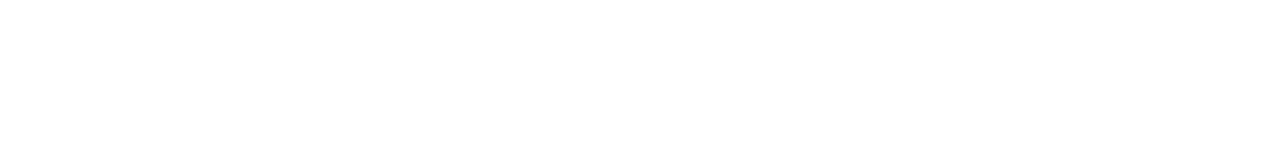
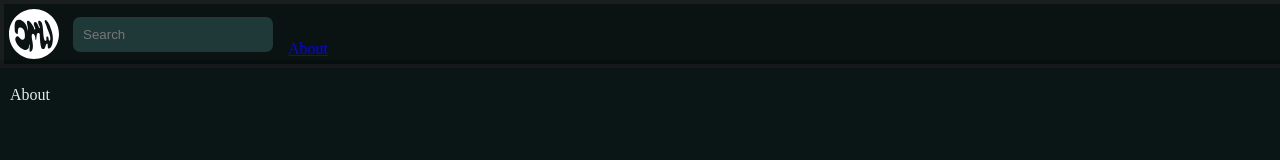
Before and after one commit to MicahMaphet/DigitalMeleeWare, a plain HTML site: page About/index.html in a window 1280 px wide. Shown: the top 160 px of the page. Drawn offline with Linux system fonts and the light colour scheme.

Commit message:
More file organization

```diff
--- a/About/index.html
+++ b/About/index.html
@@ -3,11 +3,19 @@
 <html lang="en">
 <head>
     <link rel="icon" type="image/x-icon" href="../images/logo.svg">
-    <link rel="stylesheet" type="text/css" href="style.css" media="screen">
+    <link rel="stylesheet" type="text/css" href="../NavBar/style.css" media="screen">
     <title>Digital MeleeWare</title>
 
 </head>
 <body>
+    <div id="NavBar">
+        <a href="../HomePage/index.html"><img src="../NavBar/logo.svg" id="pageLogo"></a>
+        <input placeholder="Search" type="search" id="navsearch" onkeydown='searchReady = true'><a href="../About/index.html">About</a></input></img>
 
+    </div>
+    <div id="scrollbar">
+        <p id="searchin">About</p>
+    </div>
+    <script type="text/javascript" src="../NavBar/script.js" defer></script>
 </body>
 </html>
--- a/HomePage/style.css
+++ b/NavBar/style.css
@@ -8,7 +8,7 @@
     padding: 0px;
     margin: 0px;
     z-index: 9;
-    border: 1px solid;
+    border: 4px solid;
     border-color: rgb(23, 26, 27);
     opacity: 0.985;
 }
```
Also changed, not shown: HomePage/index.html (+3 -3 lines), NavBar/logo.svg (renamed from images/logo2.svg), NavBar/script.js (renamed from HomePage/Search.js).
